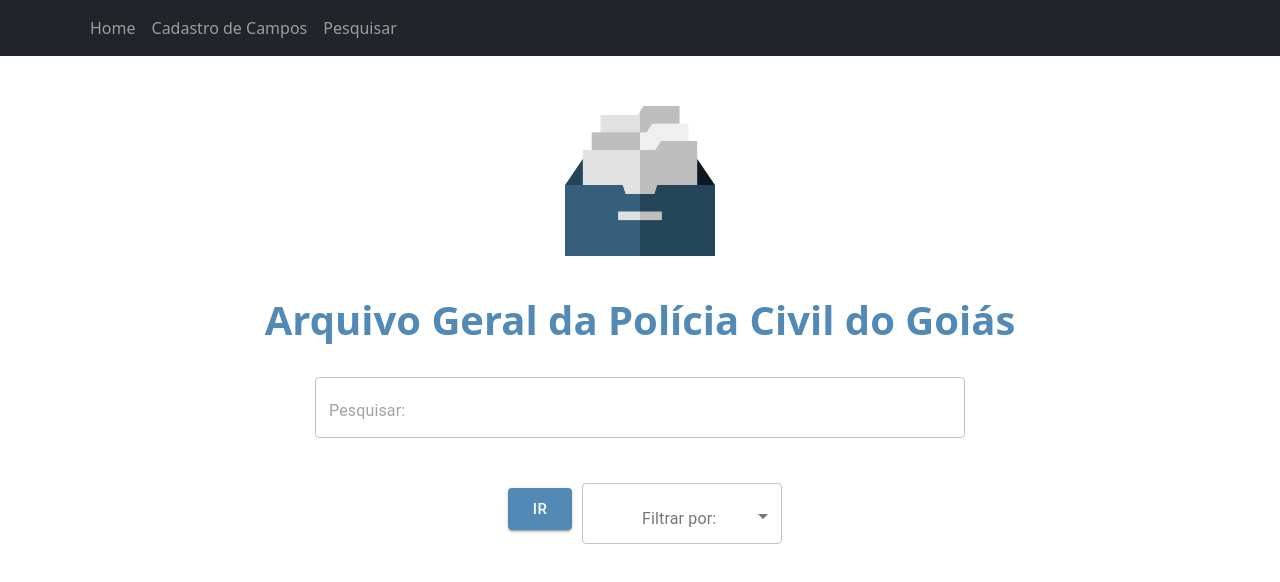
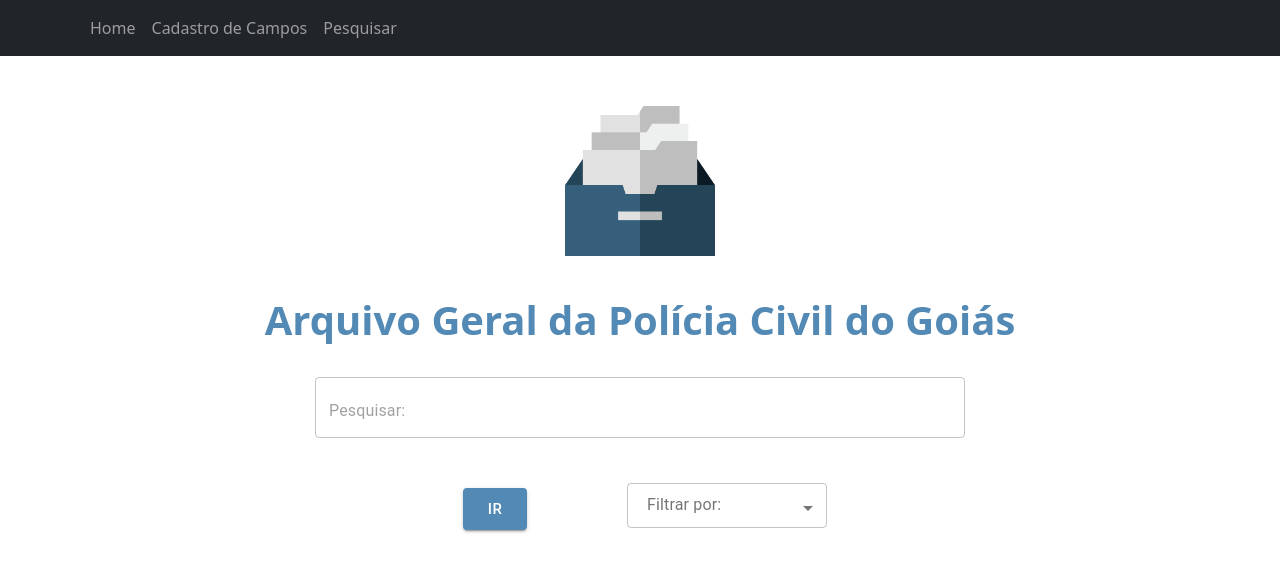
Before and after one commit to fga-eps-mds/2021.2-SysArq-Frontend, a React (Create React App) app in the folder sysarq/: page /search in a window 1280 px wide. Shown: the top 582 px of the page. Built offline with nearby package versions, Linux system fonts and the light colour scheme; no server answers.

Commit message:
Foram inseridos os testes do título, botão, dropdown e campo de texto

```diff
--- a/sysarq/package.json
+++ b/sysarq/package.json
@@ -38,9 +38,7 @@
 		]
 	},
 	"jest": {
-		"coverageReporters": [
-			"lcov"
-		],
+
 		"coveragePathIgnorePatterns": [
 			"reportWebVitals.js"
 		],
--- a/sysarq/src/pages/Search.js
+++ b/sysarq/src/pages/Search.js
@@ -28,16 +28,17 @@ const useStyles = makeStyles({
 
 	select: {
 		marginTop: 50,
-		marginLeft: 10,
+		marginLeft: 100,
 	},
 
 	select_box: {
 		minWidth: 200,
+		height: 40,
 	},
 
 	select_label: {
-		marginTop: -1,
-		marginLeft: 60,
+		marginTop: -15,
+		marginLeft: 20,
 	},
 });
 
@@ -96,9 +97,7 @@ export default function Search() {
 								value={value}
 								onChange={handleChange}
 								variant="outlined"
-								labelId="Resultado de pesquisa"
-								autoWidth
-								id="select"
+								label="dropdown"
 							>
 								<MenuItem value="">
 									<em>None</em>
```
Also changed, not shown: 1 other file (tests, documents, lock files or other folders).
